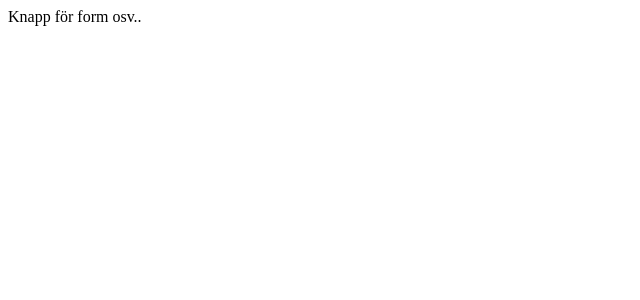
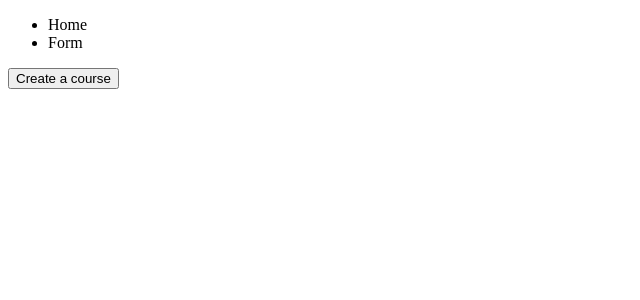
Before and after one commit to Cralcas/react-vocabulary-app, a React (Vite) app: page / in a window 1280 px wide. Shown: the top 300 px of the page, without its empty margins (0-640 px from the left). Built offline with nearby package versions, Linux system fonts and the light colour scheme.

Commit message:
Form page

```diff
--- a/src/Router.tsx
+++ b/src/Router.tsx
@@ -1,6 +1,7 @@
 import {createBrowserRouter} from "react-router-dom";
 import {Layout} from "./pages/Layout";
 import {Home} from "./pages/Home";
+import {Form} from "./pages/Form";
 
 export const router = createBrowserRouter([
   {
@@ -11,6 +12,10 @@ export const router = createBrowserRouter([
         path: "/",
         element: <Home />,
       },
+      {
+        path: "/form",
+        element: <Form />,
+      },
     ],
   },
 ]);
--- a/src/components/Header.tsx
+++ b/src/components/Header.tsx
@@ -1,3 +1,14 @@
 export const Header = () => {
-  return <></>;
+  return (
+    <>
+      <header>
+        <nav>
+          <ul>
+            <li>Home</li>
+            <li>Form</li>
+          </ul>
+        </nav>
+      </header>
+    </>
+  );
 };
--- /dev/null
+++ b/src/pages/Form.tsx
@@ -0,0 +1,7 @@
+export const Form = () => {
+  return (
+    <>
+      <h2>Create a course</h2>
+    </>
+  );
+};
--- a/src/pages/Home.tsx
+++ b/src/pages/Home.tsx
@@ -1,3 +1,15 @@
+import {useNavigate} from "react-router-dom";
+
 export const Home = () => {
-  return <>Knapp för form osv..</>;
+  const navigate = useNavigate();
+
+  const handleClick = () => {
+    navigate("/form");
+  };
+
+  return (
+    <>
+      <button onClick={handleClick}>Create a course</button>
+    </>
+  );
 };
```
